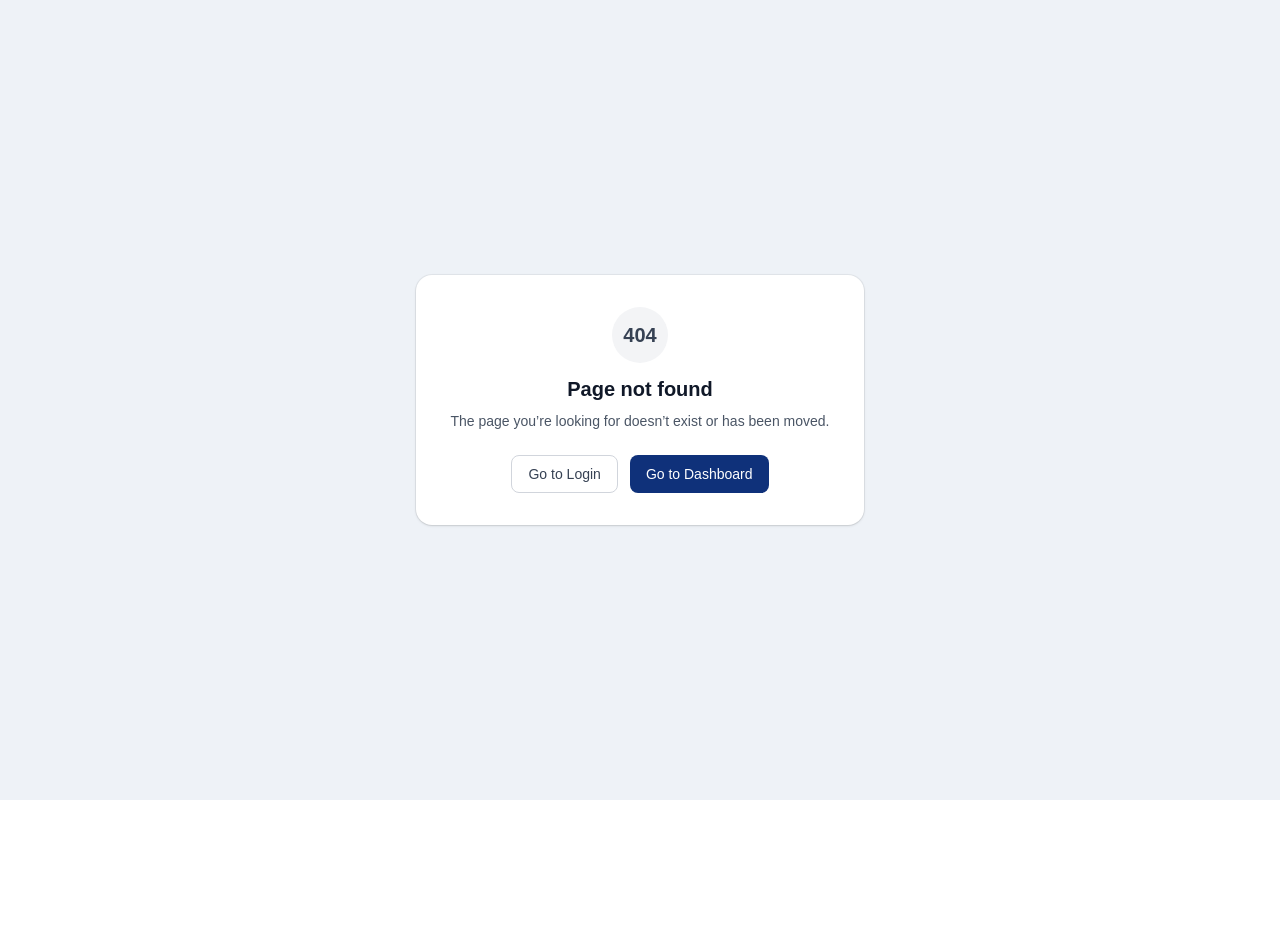
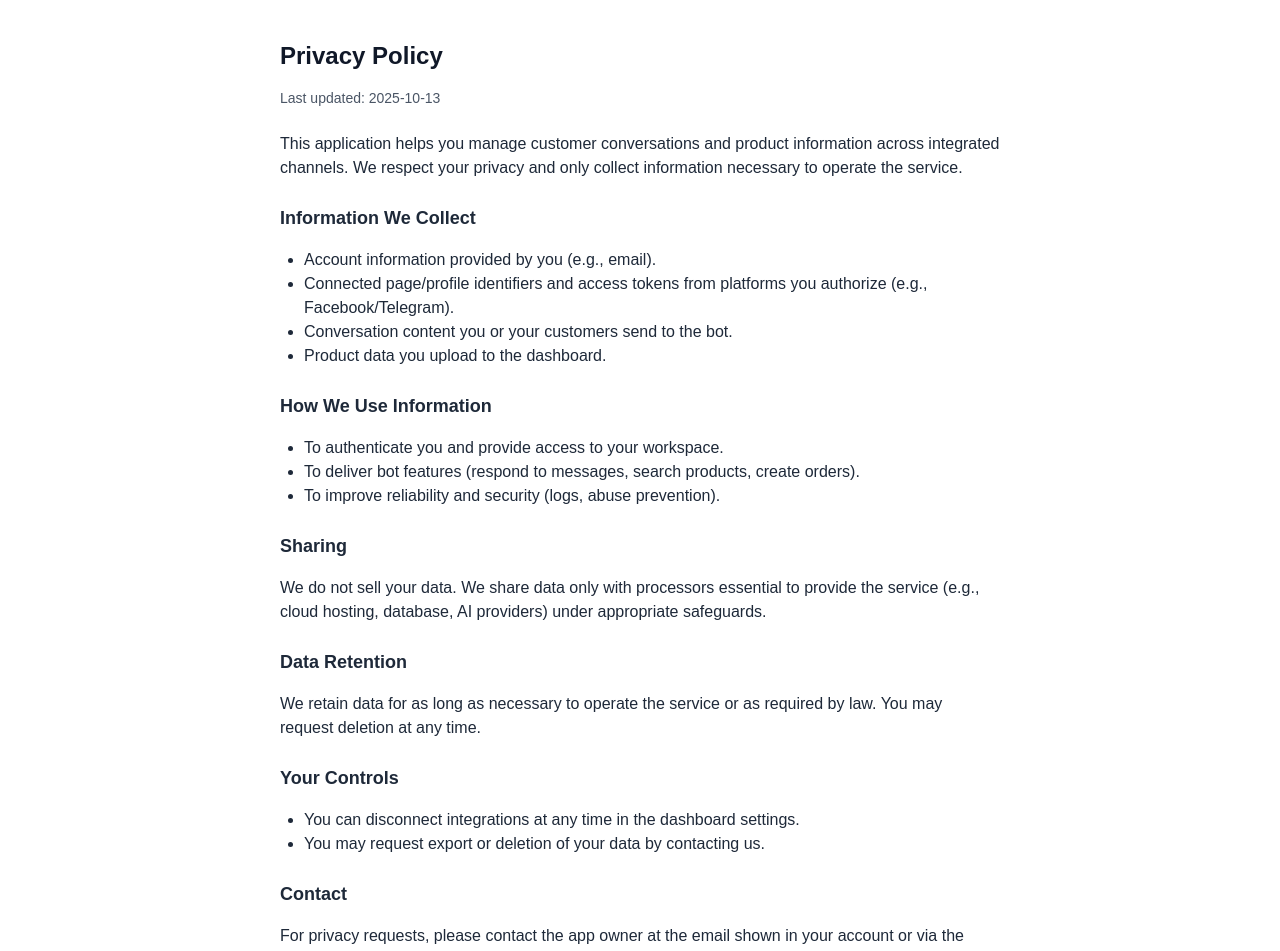
Before and after one commit to madiraben/sale-agent-dashboard, a Next.js app: page /privacy in a window 1280 px wide. Before the commit this address had no page. Shown: the top 951 px of the page. Before the commit the page ends 800 px from the top, so only its background shows below. Built offline with nearby package versions, Linux system fonts and the light colour scheme.

Commit message:
Privacy Prolicy Page Implementation

```diff
--- /dev/null
+++ b/src/app/privacy/page.tsx
@@ -0,0 +1,58 @@
+export const metadata = {
+  title: "Privacy Policy",
+};
+
+export default function PrivacyPolicyPage() {
+  return (
+    <div className="mx-auto max-w-3xl px-6 py-10">
+      <h1 className="mb-4 text-2xl font-semibold text-gray-900">Privacy Policy</h1>
+      <p className="mb-6 text-sm text-gray-600">Last updated: {new Date().toISOString().slice(0, 10)}</p>
+
+      <div className="space-y-4 text-gray-800">
+        <p>
+          This application helps you manage customer conversations and product information across integrated
+          channels. We respect your privacy and only collect information necessary to operate the service.
+        </p>
+
+        <h2 className="mt-6 text-lg font-semibold">Information We Collect</h2>
+        <ul className="list-disc pl-6">
+          <li>Account information provided by you (e.g., email).</li>
+          <li>Connected page/profile identifiers and access tokens from platforms you authorize (e.g., Facebook/Telegram).</li>
+          <li>Conversation content you or your customers send to the bot.</li>
+          <li>Product data you upload to the dashboard.</li>
+        </ul>
+
+        <h2 className="mt-6 text-lg font-semibold">How We Use Information</h2>
+        <ul className="list-disc pl-6">
+          <li>To authenticate you and provide access to your workspace.</li>
+          <li>To deliver bot features (respond to messages, search products, create orders).</li>
+          <li>To improve reliability and security (logs, abuse prevention).</li>
+        </ul>
+
+        <h2 className="mt-6 text-lg font-semibold">Sharing</h2>
+        <p>
+          We do not sell your data. We share data only with processors essential to provide the service (e.g., cloud
+          hosting, database, AI providers) under appropriate safeguards.
+        </p>
+
+        <h2 className="mt-6 text-lg font-semibold">Data Retention</h2>
+        <p>
+          We retain data for as long as necessary to operate the service or as required by law. You may request
+          deletion at any time.
+        </p>
+
+        <h2 className="mt-6 text-lg font-semibold">Your Controls</h2>
+        <ul className="list-disc pl-6">
+          <li>You can disconnect integrations at any time in the dashboard settings.</li>
+          <li>You may request export or deletion of your data by contacting us.</li>
+        </ul>
+
+        <h2 className="mt-6 text-lg font-semibold">Contact</h2>
+        <p>
+          For privacy requests, please contact the app owner at the email shown in your account or via the dashboard
+          support channels.
+        </p>
+      </div>
+    </div>
+  );
+}
```
